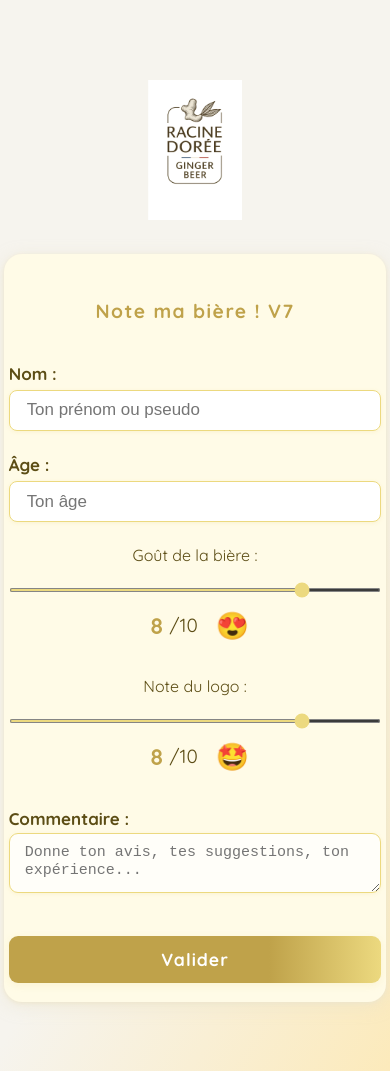
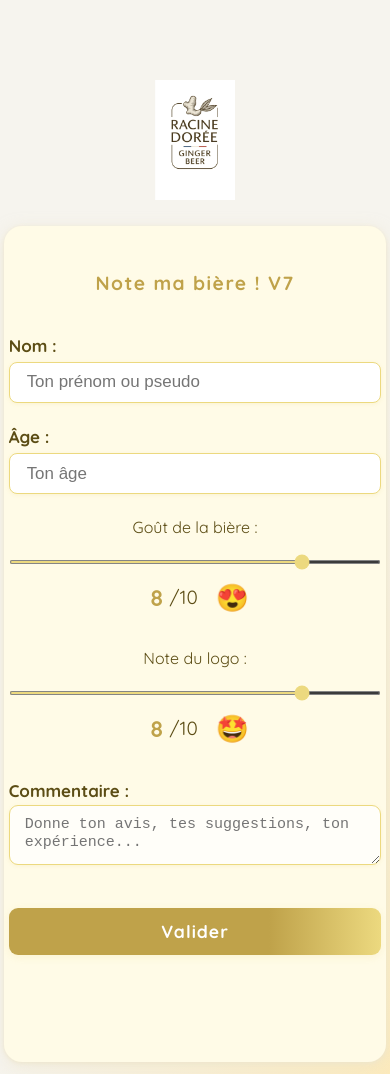
Before and after one commit to Nowen-12/Nowen-12.github.io, a plain HTML site: page index.html in a window 390 px wide. Shown: the top 1074 px of the page. Drawn offline with Linux system fonts and the light colour scheme; no server answers.

Commit message:
Update index.html

```diff
--- a/index.html
+++ b/index.html
@@ -187,21 +187,24 @@
             text-align: center;
             transition: color 0.2s;
         }
+        /* Mobile: logo au dessus du formulaire, centré */
         @media (max-width: 900px) {
             .main-flex {
                 flex-direction: column !important;
-                align-items: center;
+                align-items: center !important;
                 gap: 18px;
             }
             .logo-side {
                 width: 100%;
-                justify-content: center;
-                align-items: center;
-                margin-bottom: 16px;
+                justify-content: center !important;
+                align-items: center !important;
+                margin-bottom: 0;
+                margin-top: 0;
             }
             .logo-side img {
-                height: 140px;
+                height: 120px;
                 max-width: 80vw;
+                margin-bottom: 8px;
             }
             .form-card {
                 width: 98vw;
@@ -261,9 +264,9 @@
                     <textarea name="commentaire" maxlength="500" placeholder="Donne ton avis, tes suggestions, ton expérience..."></textarea>
                 </label>
                 <button type="submit">Valider</button>
+                <div id="msg"></div>
             </form>
         </div>
-        <div id="msg"></div>
     </div>
     <script type="module">
         import { initializeApp } from "https://www.gstatic.com/firebasejs/12.0.0/firebase-app.js";
@@ -300,7 +303,7 @@
         });
 
         // Emoji tables
-        const goutEmojis = ["🤢","😖","😣","😕","😐","🙂","😊","😋","😍","🤩","🍻"];
+        const goutEmojis = ["🤢","😣","😖","😕","😐","🙂","😊","😋","😍","🤩","🍻"];
         const logoEmojis = ["💩","🙈","😑","😕","😐","🙂","👍","😍","🤩","🌟","🏆"];
 
         // Curseurs dynamiques avec emoji
```
